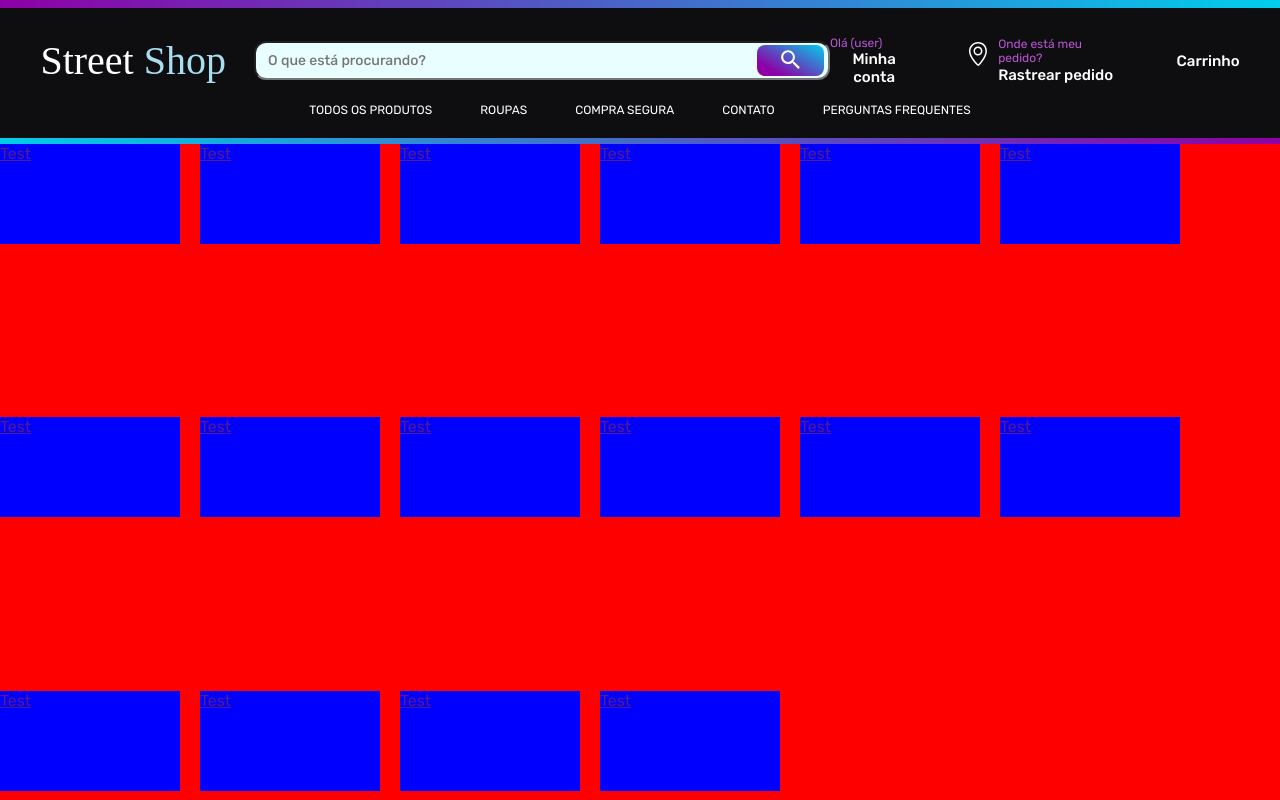
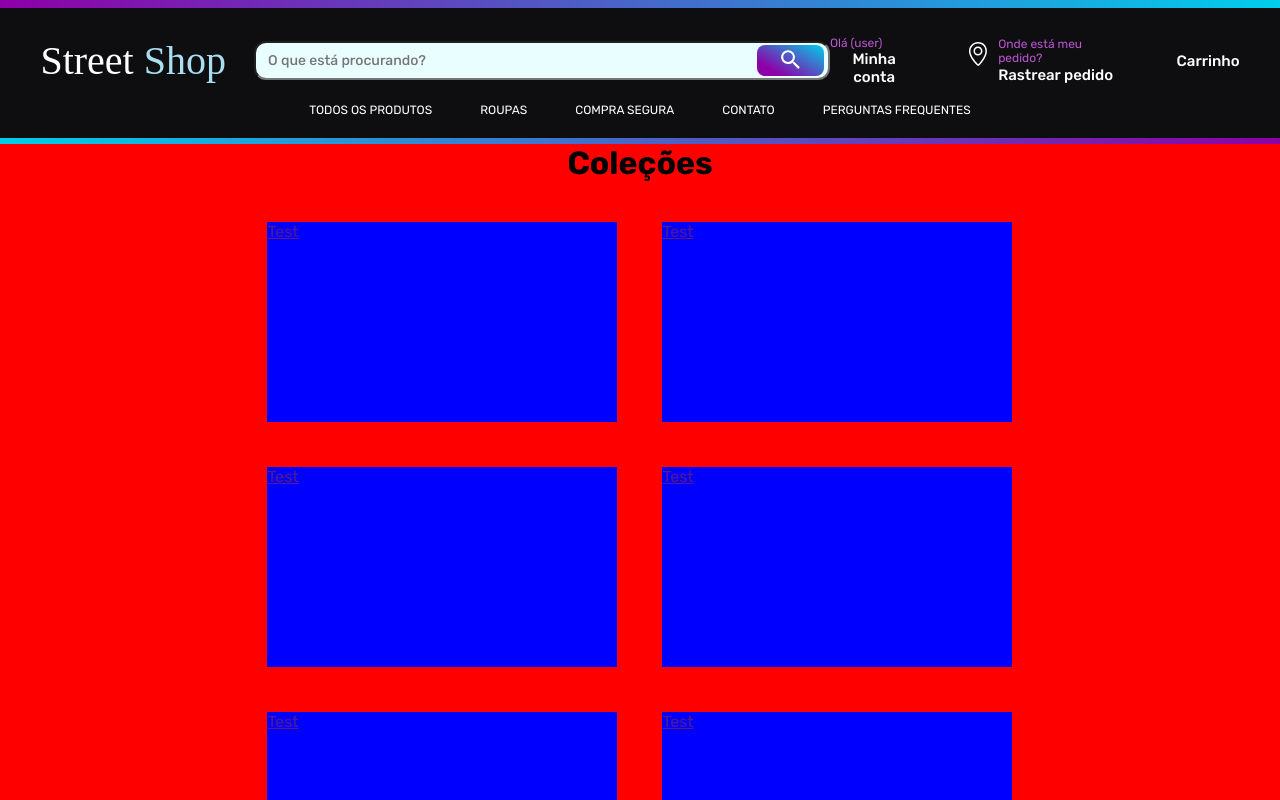
Before and after one commit to gustavocarvalho-ra/NextJs-Loja_Roupas, a Next.js app: page / in a window 1280 px wide. Shown: the top 800 px of the page. Built offline with nearby package versions, Linux system fonts and the light colour scheme; a web font is replaced by a local one.

Commit message:
style: cards of main

```diff
--- a/app/components/Header/styles.ts
+++ b/app/components/Header/styles.ts
@@ -3,7 +3,6 @@ import styled from "styled-components";
 export const A = styled.div `
   width: 100%;
   height: 18vh;
-  z-index: 2;
 
   .section {
     width: 100%;
--- a/app/components/Main/index.tsx
+++ b/app/components/Main/index.tsx
@@ -4,6 +4,8 @@ export default function Main() {
   return (
     <Man>
       <div className="section">
+        <h1>Coleções</h1>
+        <div className="cards">
           <a href="">Test</a>
           <a href="">Test</a>
           <a href="">Test</a>
@@ -16,10 +18,7 @@ export default function Main() {
           <a href="">Test</a>
           <a href="">Test</a>
           <a href="">Test</a>
-        <a href="">Test</a>
-        <a href="">Test</a>
-        <a href="">Test</a>
-        <a href="">Test</a>
+        </div>
 
       </div>
     </Man>
--- a/app/components/Main/styles.ts
+++ b/app/components/Main/styles.ts
@@ -6,14 +6,26 @@ export const Man = styled.div `
     height: 100vh;
     background-color: red;
     display: flex;
-    flex-wrap: wrap;
+    flex-direction: column;
+    align-items: center;
     gap: 20px;
-    z-index: 1;
 
-    a {
-      width: 180px;
-      height: 100px;
-      background-color: blue;
+    .cards {
+      margin-top: 20px;
+      width: 66%;
+      height: 90vh;
+      display: flex;
+      flex-wrap: wrap;
+      justify-content: center;
+      gap: 45px;
+        a {
+          width: 350px;
+          height: 200px;
+          background-color: blue;
+        }
+
     }
+
+
   }
 `
```
Lines whose indentation alone changed are shown as unchanged.
